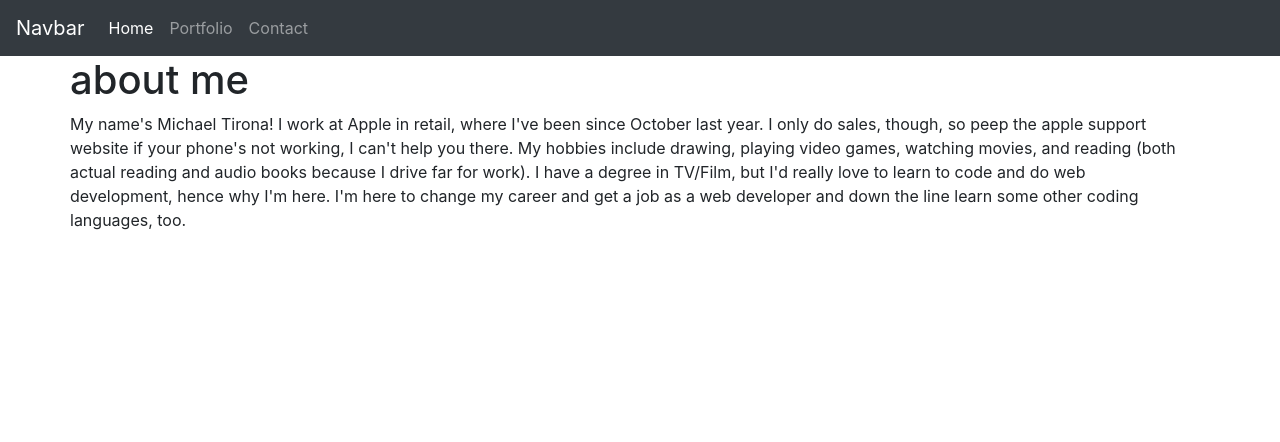
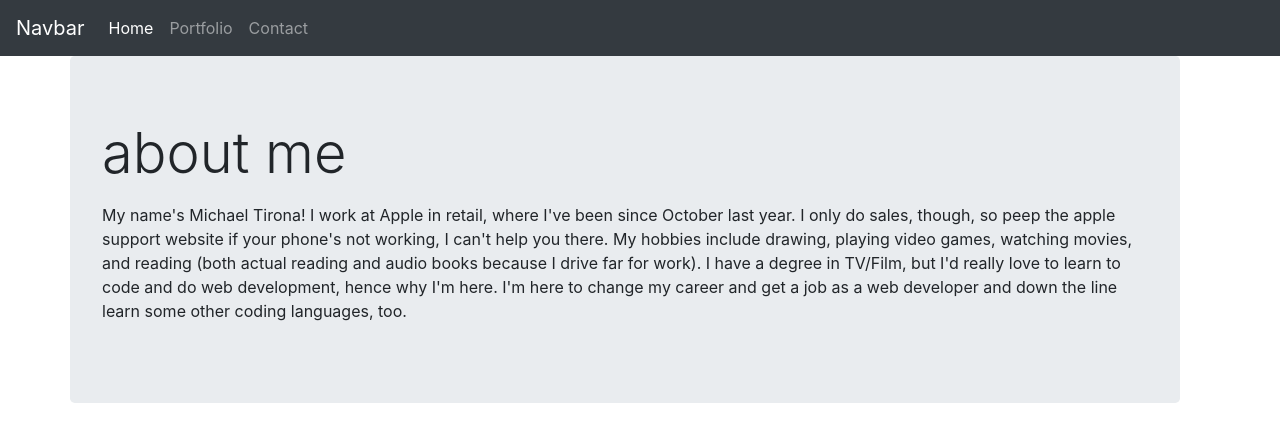
Before and after one commit to tironam/portfolio, a plain HTML site: page index.html in a window 1280 px wide. Drawn offline with nearby package versions, Linux system fonts and the light colour scheme.

Commit message:
Added jumbotron to index.html

```diff
--- a/index.html
+++ b/index.html
@@ -27,13 +27,19 @@
         </nav>
         <div class="container">
                 <div class="row">
-                        <h1>about me</h1>
-                                <p>My name's Michael Tirona! I work at Apple in retail, where I've been since October last year.
-                                I only do sales, though, so peep the apple support website if your phone's not working, I can't help you there.
-                                My hobbies include drawing, playing video games, watching movies, and reading (both actual reading and audio books
-                                because I drive far for work).
-                                I have a degree in TV/Film, but I'd really love to learn to code and do web development, hence why I'm here.
-                                I'm here to change my career and get a job as a web developer and down the line learn some other coding languages, too.</p>
+                        <div class="jumbotron">
+                                <h1 class="display-4">about me</h1>
+                                <p class="lead">
+                                        <p>My name's Michael Tirona! I work at Apple in retail, where I've been since October last year.
+                                                I only do sales, though, so peep the apple support website if your phone's not working, I can't help you there.
+                                                My hobbies include drawing, playing video games, watching movies, and reading (both actual reading and audio
+                                                books
+                                                because I drive far for work).
+                                                I have a degree in TV/Film, but I'd really love to learn to code and do web development, hence why I'm here.
+                                                I'm here to change my career and get a job as a web developer and down the line learn some other coding
+                                                languages, too.</p>
+                                <!-- <a class="btn btn-primary btn-lg" href="#" role="button">Learn more</a> -->
+                        </div>
                 </div>
         </div>
 
```
